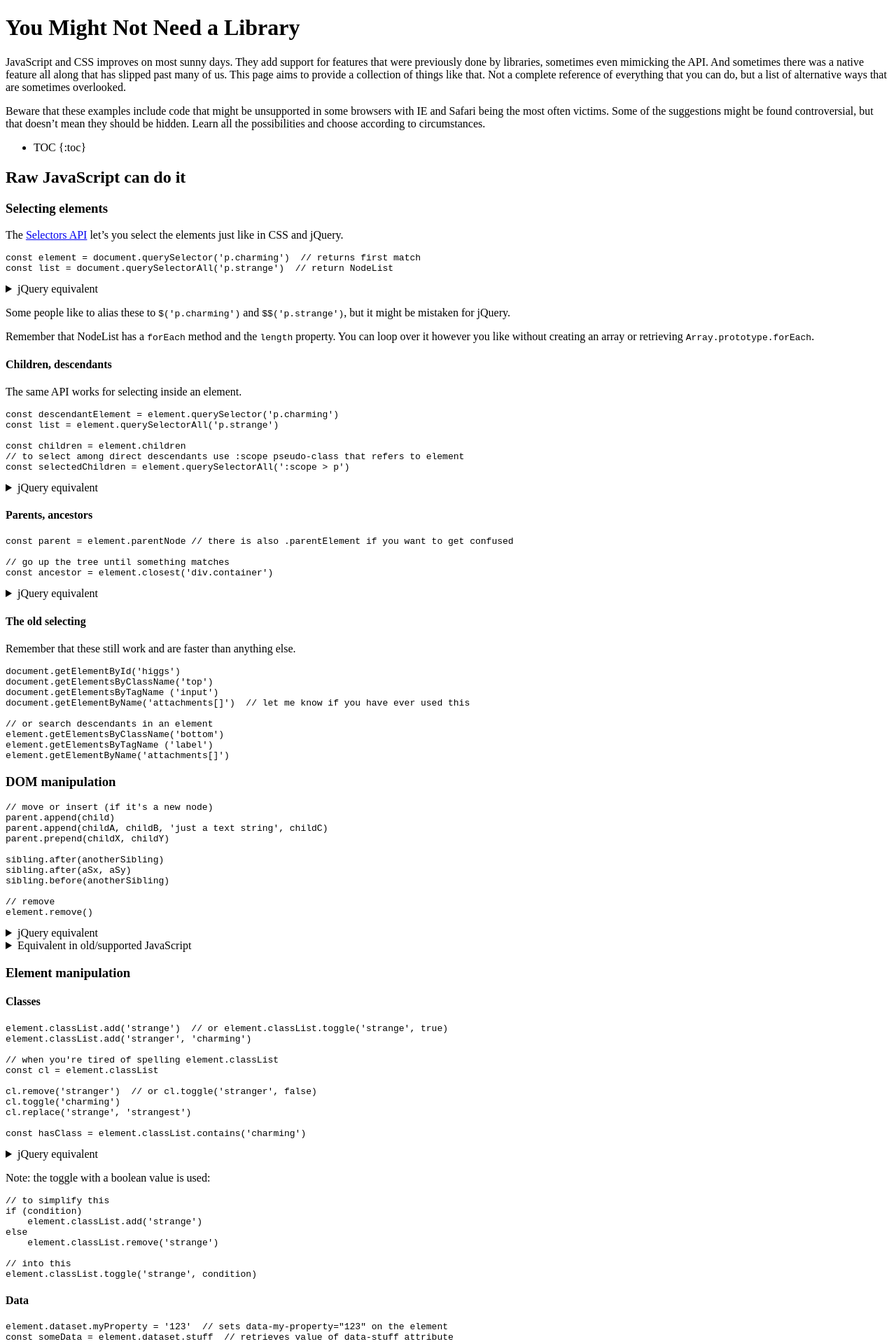
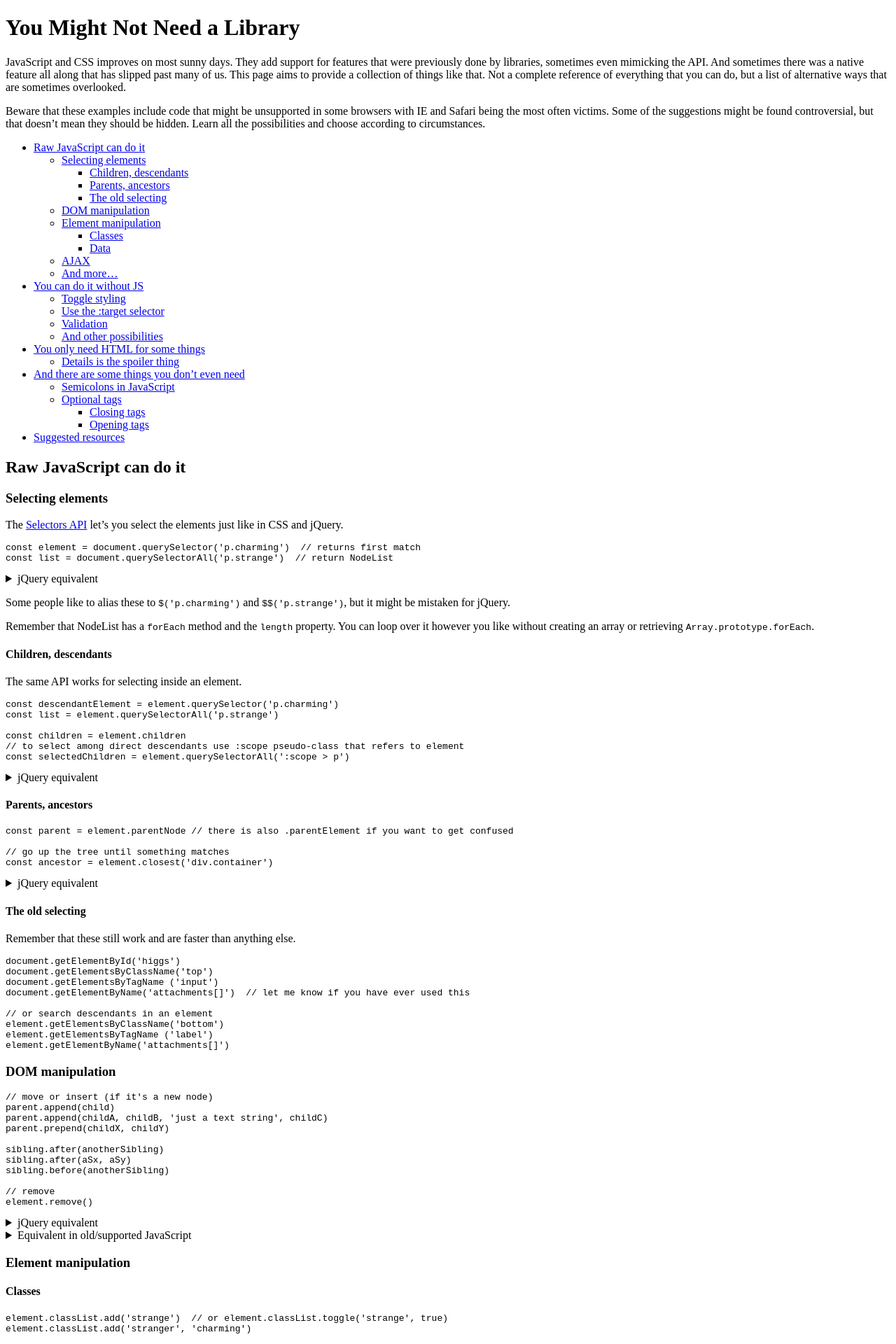
Before and after one commit to GlaivePro/ymnnl, a Jekyll site: the page built from index.md, in a window 1280 px wide. Shown: the top 1920 px of the page at 70% size. Built offline with Jekyll 4.4.1, drawn with Linux system fonts in a browser that asks for light colours; our own code applies the rules of GitHub Pages for plain Markdown files; comment, search, counter and statistics services are not loaded; some of the changed text lies outside the part shown.

Commit message:
fixing examples

````diff
--- a/_includes/css.md
+++ b/_includes/css.md
@@ -16,11 +16,11 @@
 	display: none;
 }
 
-toggler__togglable {
+.toggler__togglable {
 	display: none;
 }
 
-toggler__input:checked + toggler__togglable {
+.toggler__input:checked + toggler__togglable {
 	display: block;
 }
 ```
@@ -30,11 +30,11 @@
 		display: none;
 	}
 
-	toggler__togglable {
+	.toggler__togglable {
 		display: none;
 	}
 
-	toggler__input:checked + toggler__togglable {
+	.toggler__input:checked + toggler__togglable {
 		display: block; /* the style that you want to turn on/off */
 	}
 </style>
@@ -78,13 +78,13 @@
 ```
 
 ```css
-gallery__image {
+.gallery__image {
 	width: 100px;
 	height: 100px;
 	object-fit: cover;
 }
 
-gallery__image:target {
+.gallery__image:target {
 	width: 300px;
 	height: auto;
 	object-fit: none;
@@ -92,13 +92,13 @@
 ```
 
 <style>
-	gallery__image {
+	.gallery__image {
 		width: 100px;
 		height: 100px;
 		object-fit: cover;
 	}
 
-	gallery__image:target {
+	.gallery__image:target {
 		width: 300px;
 		height: auto;
 		object-fit: none;
@@ -137,7 +137,7 @@
 ```
 
 ```css
-validation__range:out-of-range:after {
+.validation__range:out-of-range:after {
 	content: 'The value should be between ' attr(min) ' and ' attr(max);
 }
 
@@ -145,13 +145,13 @@
 	border: orange;
 }
 
-validation__invalid:valid {
+.validation__invalid:valid {
 	border-bottom: green;
 }
 ```
 
 <style>
-	validation__range:out-of-range:after {
+	.validation__range:out-of-range:after {
 		content: 'The value should be between ' attr(min) ' and ' attr(max);
 	}
 
@@ -159,13 +159,13 @@
 		border: orange;
 	}
 
-	validation__invalid:valid {
+	.validation__invalid:valid {
 		border-bottom: green;
 	}
 </style>
 
-<input class=validation__range type=number min=1 max=3 value=7>
-<input class=validation__invalid type=email required>
+<input markdown="0" class=validation__range type=number min=1 max=3 value=7>
+<input markdown="0" class=validation__invalid type=email required>
 
 
 ### And other possibilities
--- a/assets/css/style.css
+++ b/assets/css/style.css
@@ -3,6 +3,6 @@
 
 @import "{{ site.theme }}";
 
-html {
+* {
 	tab-size: 4;
 }
--- a/index.md
+++ b/index.md
@@ -4,7 +4,8 @@
 # You Might Not Need a Library
 {% include introduction.md %}
 
-* TOC {:toc}
+* TOC
+{:toc}
 
 ## Raw JavaScript can do it
 {% include javascript.md %}
````
